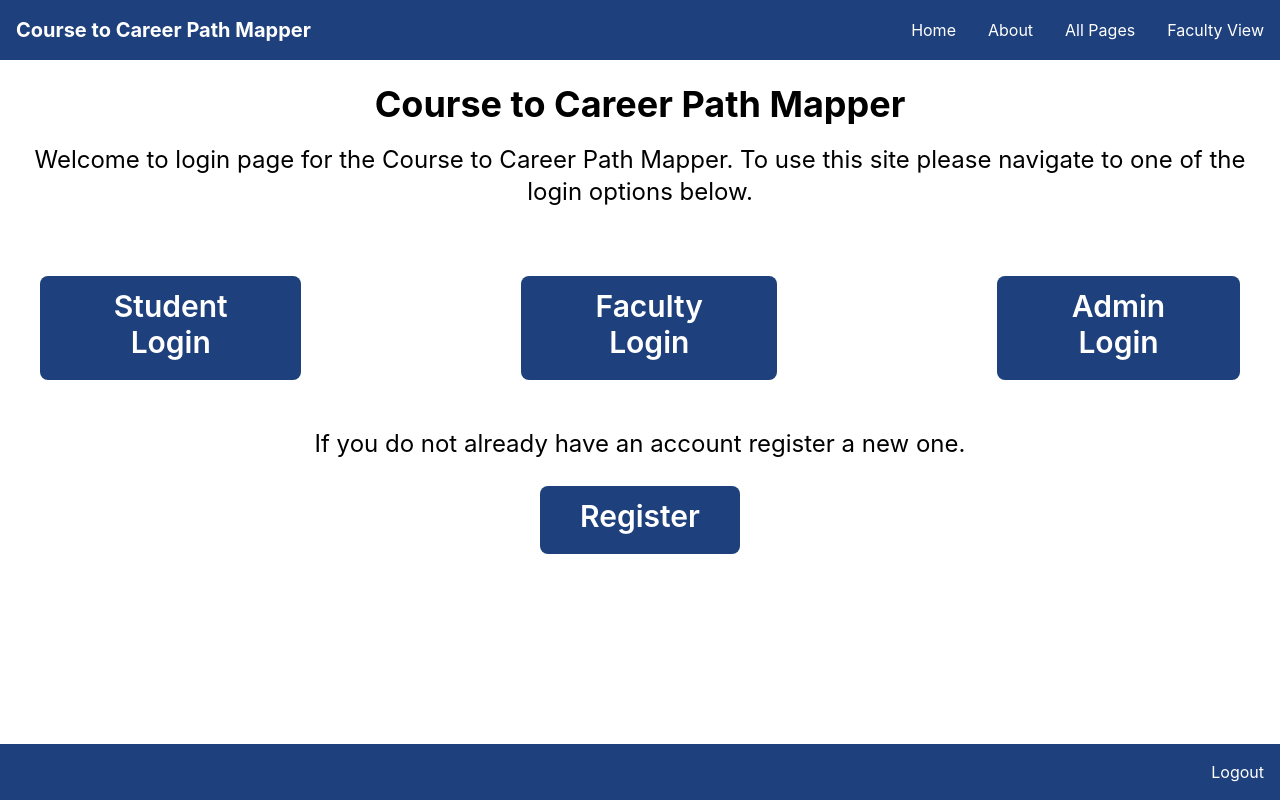
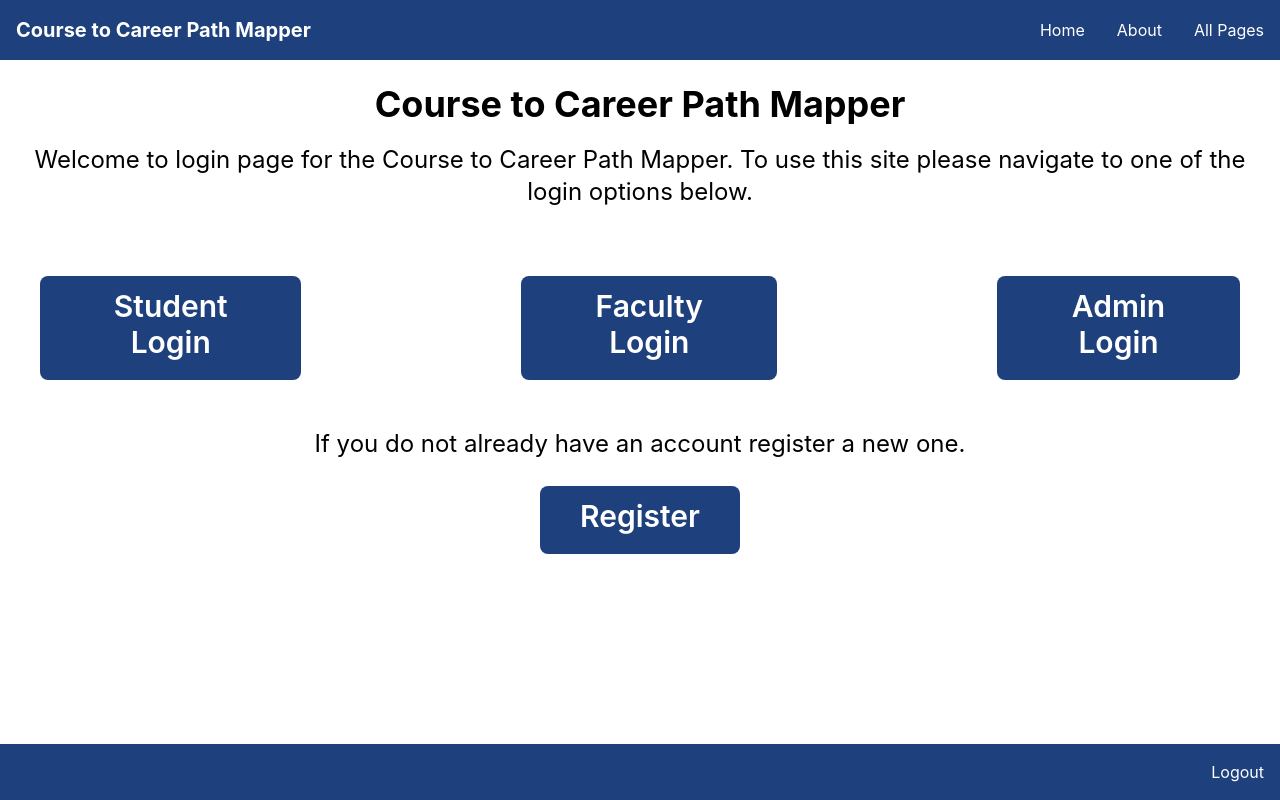
Before and after one commit to GoldenDiamondPE/C2CM, a React (Vite) app in the folder client/: page / in a window 1280 px wide. Built offline with nearby package versions, Linux system fonts and the light colour scheme; no server answers.

Commit message:
fixed a mistake on rootlayout

```diff
--- a/client/src/App.tsx
+++ b/client/src/App.tsx
@@ -35,7 +35,7 @@ const router = createBrowserRouter([
       { path: "studentcoursefetch", element: <StudentCourseFetch /> },
       { path: "student", element: <StudentSetup /> },
       { path: "demo", element: <Demo /> },
-      { path: "/facultyview", element: <FacultyView /> },
+      { path: "facultyview", element: <FacultyView /> },
     ],
   },
 ]);
--- a/client/src/layouts/RootLayout.tsx
+++ b/client/src/layouts/RootLayout.tsx
@@ -22,7 +22,6 @@ export default function RootLayout() {
             <Link to="/" className="hover:text-psuPugh">Home</Link>
             <Link to="/about" className="hover:text-psuPugh">About</Link>
             <Link to="/allpages" className="hover:text-psuPugh">All Pages</Link>
-            <Link to="/facultyview" className="hover:text-psuPugh">Faculty View</Link>
           </div>
         </nav>
       </header>
```
